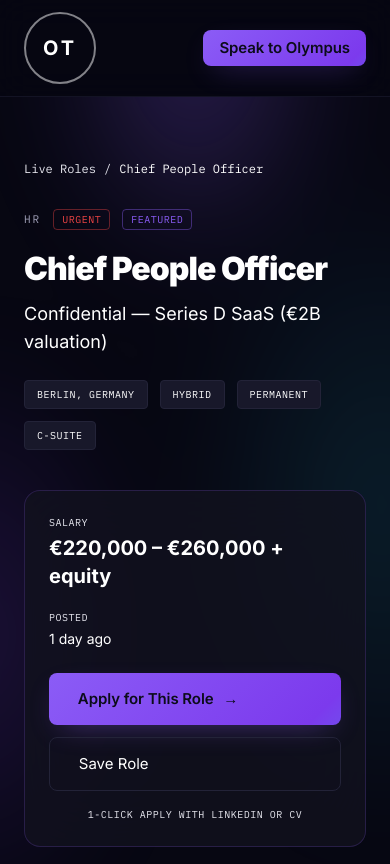
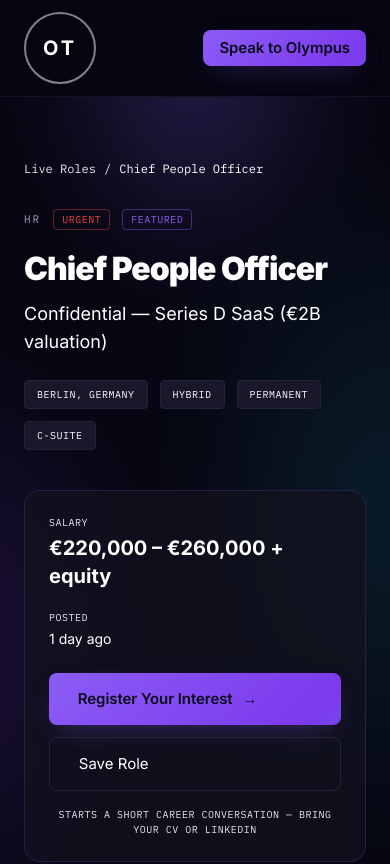
Before and after one commit to OlympusTalent/olympus-new, a Next.js app: page /jobs/chief-people-officer-berlin in a window 390 px wide. Shown: the top 864 px of the page. Built offline with nearby package versions, Linux system fonts and the light colour scheme.

Commit message:
Job apply CTA: honest relabel to "Register Your Interest" + accurate microcopy; fix broken mobile apply link

```diff
--- a/app/jobs/[slug]/page.tsx
+++ b/app/jobs/[slug]/page.tsx
@@ -115,13 +115,13 @@
                     href="/book/career"
                     className="btn-primary w-full text-center text-sm mb-3"
                   >
-                    Apply for This Role <span aria-hidden>→</span>
+                    Register Your Interest <span aria-hidden>→</span>
                   </a>
                   <button className="btn-ghost w-full text-center text-sm">
                     Save Role
                   </button>
                   <p className="mt-4 text-[10px] text-ot-smoke font-mono tracking-wider text-center uppercase">
-                    1-click apply with LinkedIn or CV
+                    Starts a short career conversation — bring your CV or LinkedIn
                   </p>
                 </div>
               </div>
@@ -230,10 +230,10 @@
                   <div className="glass-strong p-6 lg:hidden" id="apply">
                     <p className="text-xl font-bold mb-4">{job.salary}</p>
                     <a
-                      href="#"
+                      href="/book/career"
                       className="btn-primary w-full text-center text-sm mb-3"
                     >
-                      Apply for This Role <span aria-hidden>→</span>
+                      Register Your Interest <span aria-hidden>→</span>
                     </a>
                     <button className="btn-ghost w-full text-center text-sm">
                       Save Role
```
